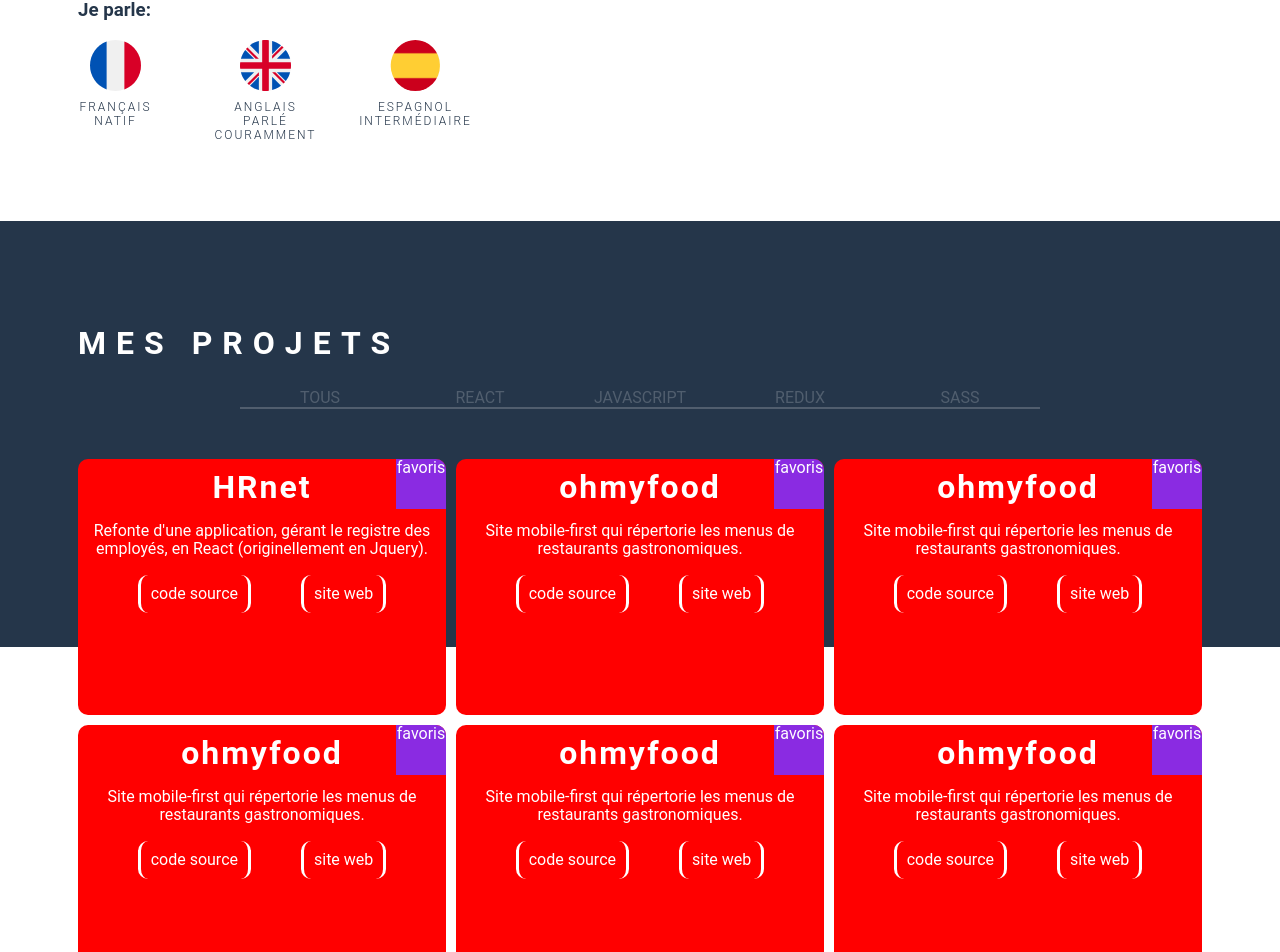
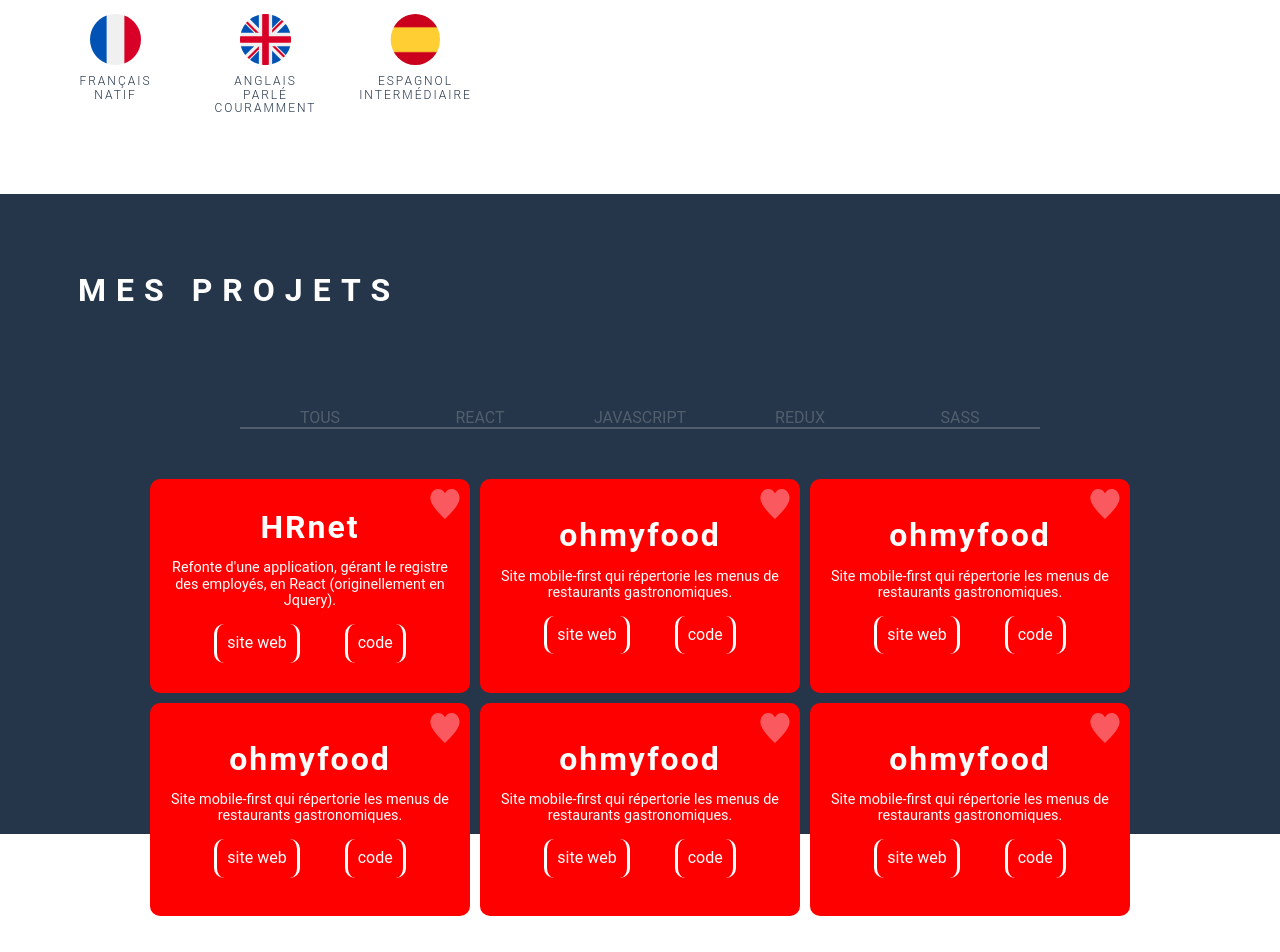
Before and after one commit to BenjaminLesne/Portfolio_03012022, a React (Create React App) app: page / in a window 1280 px wide. Shown: the part 1691-2643 px from the top of the page. After the commit the page ends 2607 px from the top, so only its background shows below. Built offline with nearby package versions, Linux system fonts and the light colour scheme.

Commit message:
all projects are displayed like a grid. added a heart for favorite ones, filter logic and background images to figure out still

```diff
--- a/src/Components/MyProjects/MyProjects.css
+++ b/src/Components/MyProjects/MyProjects.css
@@ -1,5 +1,4 @@
 @import url("../../styles/variables.css");
-@import url("../../styles/defaultSection.css");
 
 .MyProjects {
   color: white;
@@ -8,6 +7,9 @@
   display: flex;
   flex-direction: column;
   padding: var(--section-padding);
+
+  aspect-ratio: 2;
+  gap: 100px;
 }
 
 .MyProjects__filters {
@@ -45,15 +47,17 @@
 }
 
 .MyProjects__projects {
-  display: grid;
-  grid-template-columns: repeat(3, minmax(150px, 400px));
+  display: flex;
+  flex-wrap: wrap;
   gap: 10px;
   margin-top: 50px;
   justify-content: center;
-
-  grid-template-columns: repeat(auto-fill, minmax(25vw, 1fr));
-  grid-auto-rows: minmax(20vw, auto);
 }
 
 .MyProjects__project {
+  aspect-ratio: 1.5;
+
+  width: 25vw;
+  min-width: 270px;
+  max-width: 400px;
 }
--- a/src/Components/MyProjects/index.jsx
+++ b/src/Components/MyProjects/index.jsx
@@ -11,11 +11,7 @@ const MyProjects = ({ language, textContent }) => {
     e.target.classList.add("active");
   }
   return (
-    <section
-      className="MyProjects defaultSection"
-      id="my-projects"
-      data-testid="myProjects"
-    >
+    <section className="MyProjects" id="my-projects" data-testid="myProjects">
       <h2 className="MyProjects__heading section-heading">
         {textContent.heading[language]}
       </h2>
--- a/src/Components/Project/Project.css
+++ b/src/Components/Project/Project.css
@@ -6,32 +6,44 @@
   position: relative;
   overflow: hidden;
   padding: 10px;
+  display: flex;
+  flex-direction: column;
+  justify-content: center;
+}
+
+.Project__icon-favorite-wrapper {
+  position: absolute;
+  top: 0;
+  right: 0;
+
+  --square-side: 30px;
+  height: var(--square-side);
+  width: var(--square-side);
+
+  margin: 10px;
 }
 
 .Project__icon-favorite {
-  position: absolute;
-  top: 0;
-  right: 0;
-  aspect-ratio: 1;
-  width: 50px;
-  background-color: blueviolet;
+  width: 100%;
+  max-height: 100%;
+  fill: #f9595fff;
 }
 
 .Project__name {
-  font-size: clamp(2rem, 2.5vw, 3rem);
+  font-size: clamp(1.5rem, 2.5vw, 3rem);
   font-weight: bold;
   letter-spacing: 2px;
   margin: 0;
 }
 
 .Project__description {
-  font-size: clamp(1rem, 0.5vw, 1.5rem);
+  font-size: clamp(0.9rem, 0.5vw, 1.5rem);
 }
 
 .Project__links {
   display: flex;
   justify-content: center;
-  gap: 50px;
+  gap: 15%;
 }
 
 .Project__link {
--- a/src/Components/Project/index.jsx
+++ b/src/Components/Project/index.jsx
@@ -1,4 +1,6 @@
 import "./Project.css";
+
+import Heart from "../../assets/logos/heart";
 
 const Project = ({
   name,
@@ -11,21 +13,13 @@ const Project = ({
   return (
     <article className="Project">
       {favorite ? (
-        <div className="Project__icon-favorite">
-          {language === "EN" ? "favorite" : "favoris"}
+        <div className="Project__icon-favorite-wrapper">
+          <Heart className="Project__icon-favorite" />
         </div>
       ) : null}
       <h3 className="Project__name">{name}</h3>
       <p className="Project__description">{description}</p>
       <div className="Project__links">
-        <a
-          href={sourceCodeUrl}
-          target="_blank"
-          rel="noreferrer"
-          className="Project__link"
-        >
-          {language === "EN" ? "source code" : "code source"}
-        </a>
         <a
           href={websiteUrl}
           target="_blank"
@@ -34,6 +28,14 @@ const Project = ({
         >
           {language === "EN" ? "website" : "site web"}
         </a>
+        <a
+          href={sourceCodeUrl}
+          target="_blank"
+          rel="noreferrer"
+          className="Project__link"
+        >
+          code
+        </a>
       </div>
     </article>
   );
--- /dev/null
+++ b/src/assets/logos/heart.jsx
@@ -0,0 +1,19 @@
+const Heart = ({ className }) => {
+  return (
+    <svg
+      className={className}
+      width="204mm"
+      height="209mm"
+      version="1.1"
+      viewBox="0 0 204 209"
+      xmlns="http://www.w3.org/2000/svg"
+    >
+      <path
+        d="m101.72 208.98c-46.494-43.813-76.096-78.609-88.806-104.39-9.9022-16.056-12.687-27.626-12.687-44.737 0-30.522 25.255-59.65 50.747-59.65 23.522 0 40.213 9.8489 50.747 29.825 10.538-19.976 27.229-29.825 50.746-29.825 25.492 0 50.747 29.129 50.747 59.65 0 17.111-2.7845 28.681-12.687 44.737-12.709 25.779-42.311 60.574-88.806 104.39z"
+        stroke-width="10.85"
+      />
+    </svg>
+  );
+};
+
+export default Heart;
```
Also changed, not shown: Todo.txt, src/styles/normalize.css.
